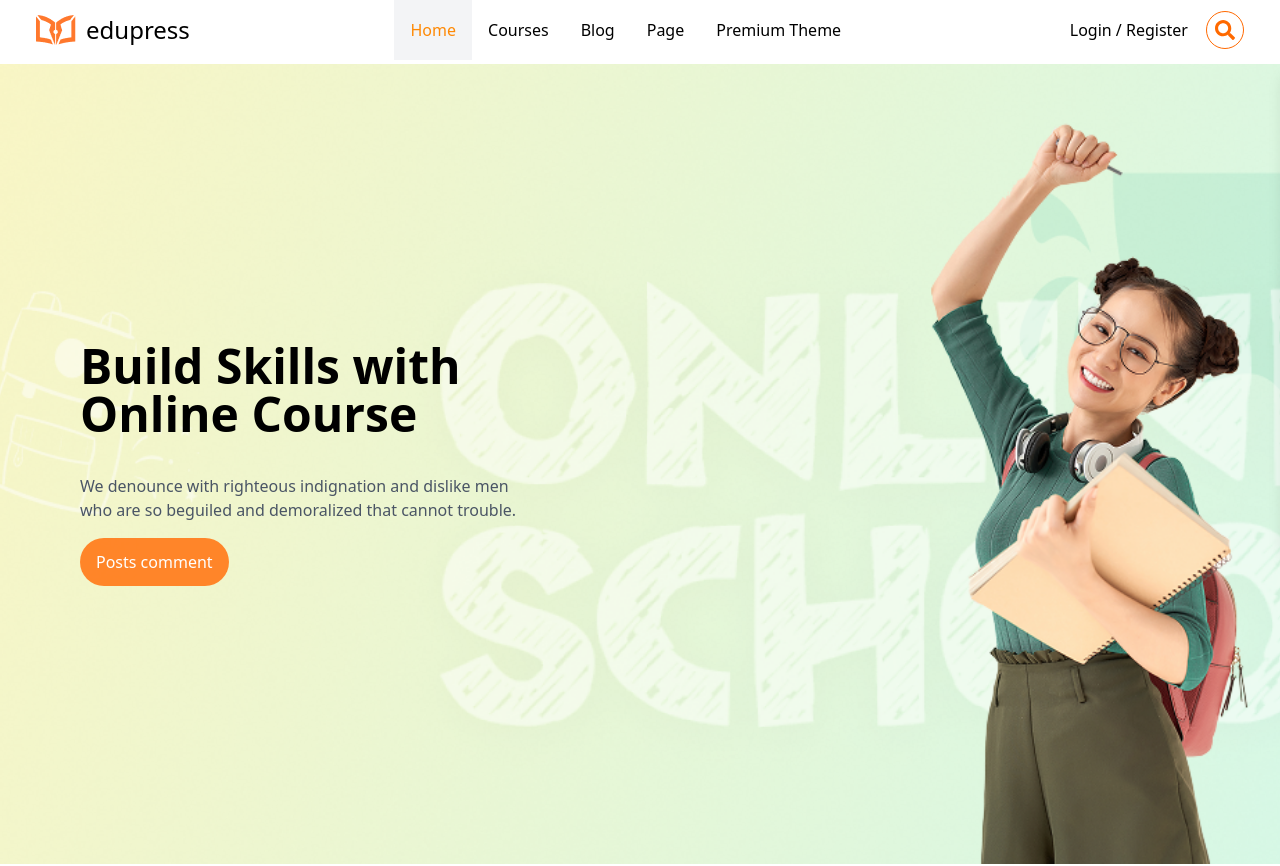
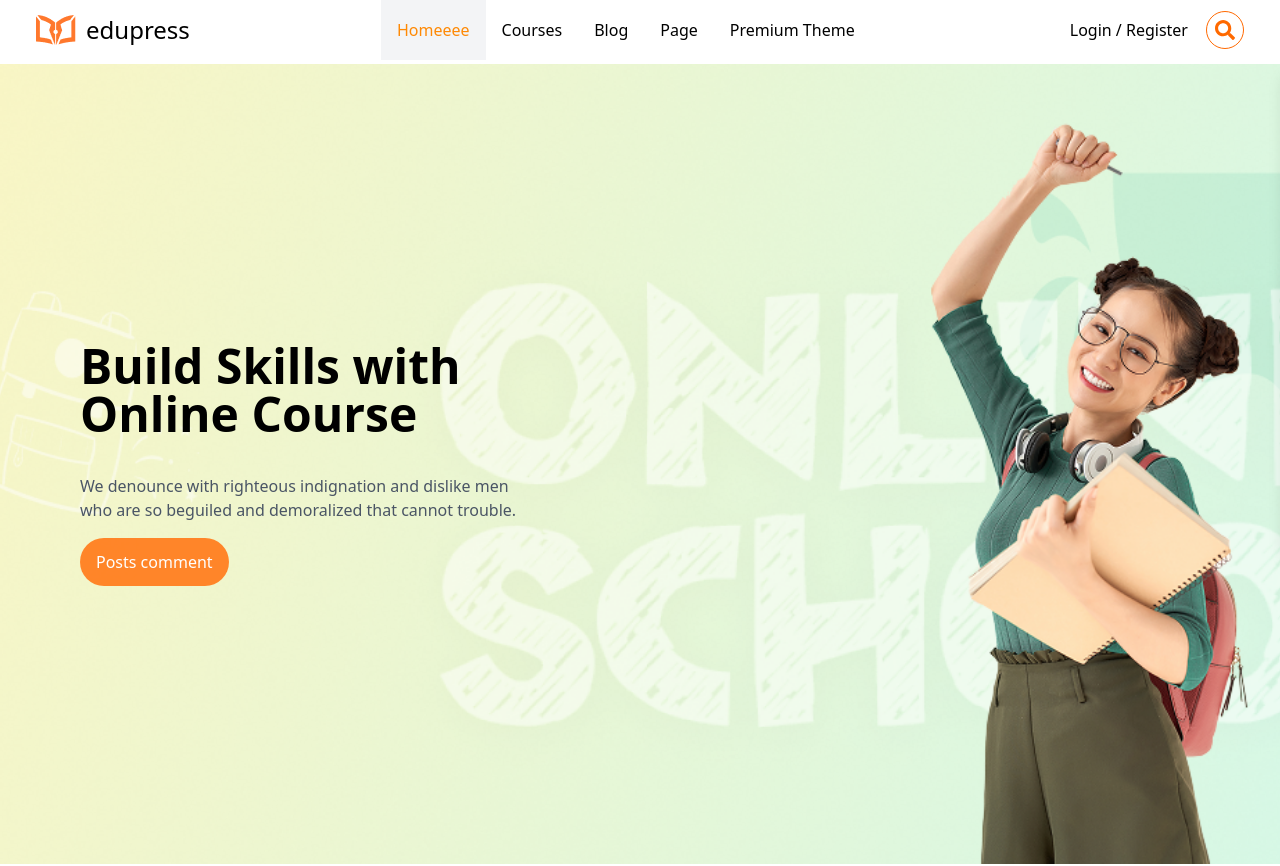
Before and after one commit to mobasheer895-coder/edupress-nextjs, a Next.js app: page / in a window 1280 px wide. Shown: the top 866 px of the page. Built offline with nearby package versions, Linux system fonts and the light colour scheme.

Commit message:
edit nav

```diff
--- a/src/components/navBar/page.tsx
+++ b/src/components/navBar/page.tsx
@@ -38,7 +38,7 @@ const logoData: logoItem = {
     const navData: NavItem[] = [
     {
         link: "/",
-        content: "Home",
+        content: "Homeeee",
     },
     {
         link: "/courses",
```
